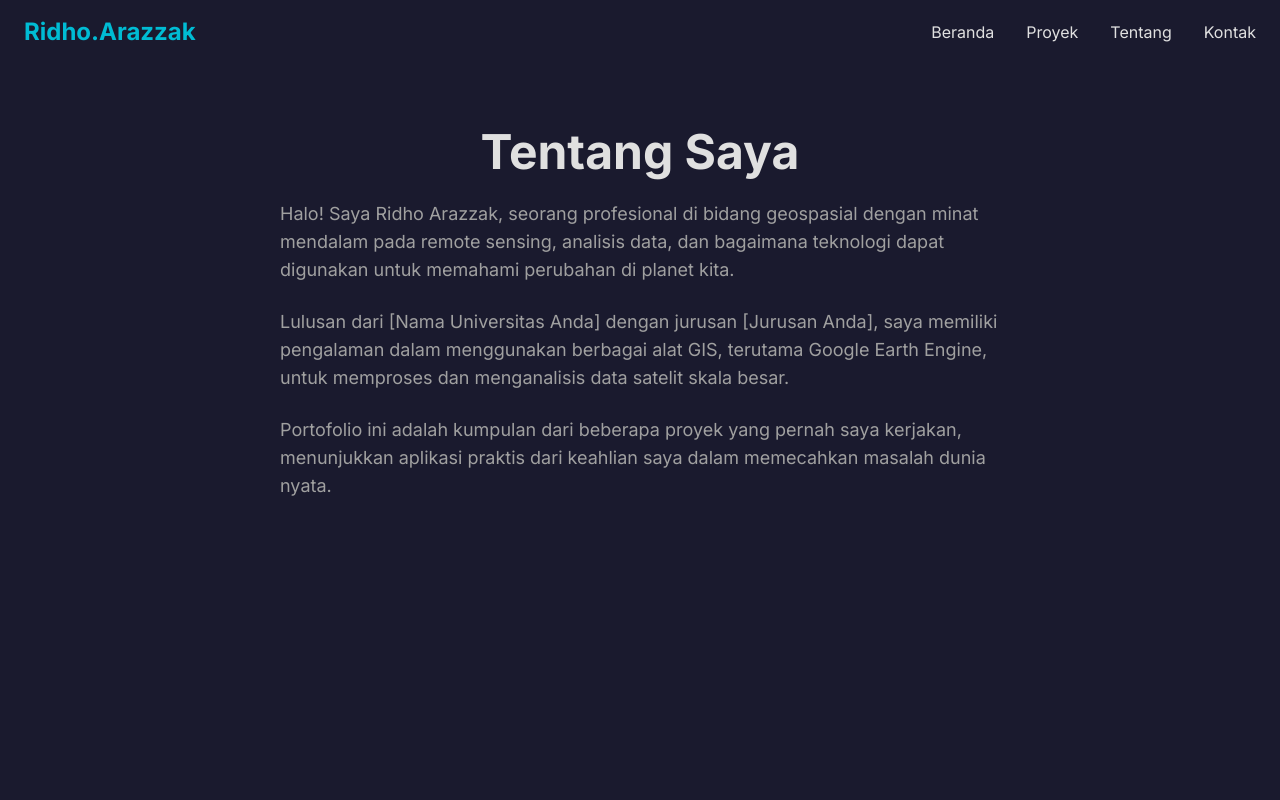
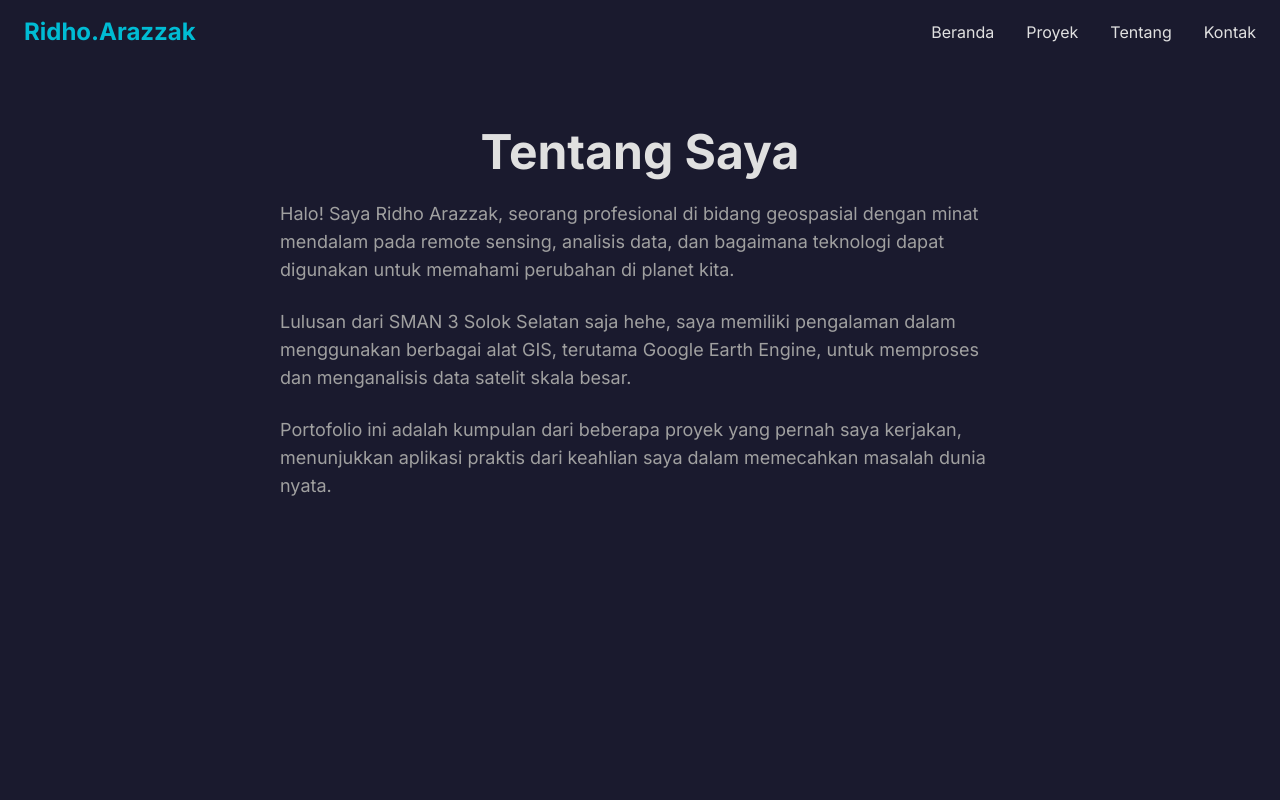
Before and after one commit to ridhoarazzak/Portofolio, a Next.js app: page /tentang in a window 1280 px wide. Shown: the top 800 px of the page. Built offline with nearby package versions, Linux system fonts and the light colour scheme.

Commit message:
Update page.js
Updated

```diff
--- a/app/tentang/page.js
+++ b/app/tentang/page.js
@@ -7,7 +7,7 @@ export default function AboutPage() {
           Halo! Saya Ridho Arazzak, seorang profesional di bidang geospasial dengan minat mendalam pada remote sensing, analisis data, dan bagaimana teknologi dapat digunakan untuk memahami perubahan di planet kita.
         </p>
         <p>
-          Lulusan dari [Nama Universitas Anda] dengan jurusan [Jurusan Anda], saya memiliki pengalaman dalam menggunakan berbagai alat GIS, terutama Google Earth Engine, untuk memproses dan menganalisis data satelit skala besar.
+          Lulusan dari SMAN 3 Solok Selatan saja hehe, saya memiliki pengalaman dalam menggunakan berbagai alat GIS, terutama Google Earth Engine, untuk memproses dan menganalisis data satelit skala besar.
         </p>
         <p>
           Portofolio ini adalah kumpulan dari beberapa proyek yang pernah saya kerjakan, menunjukkan aplikasi praktis dari keahlian saya dalam memecahkan masalah dunia nyata.
```
